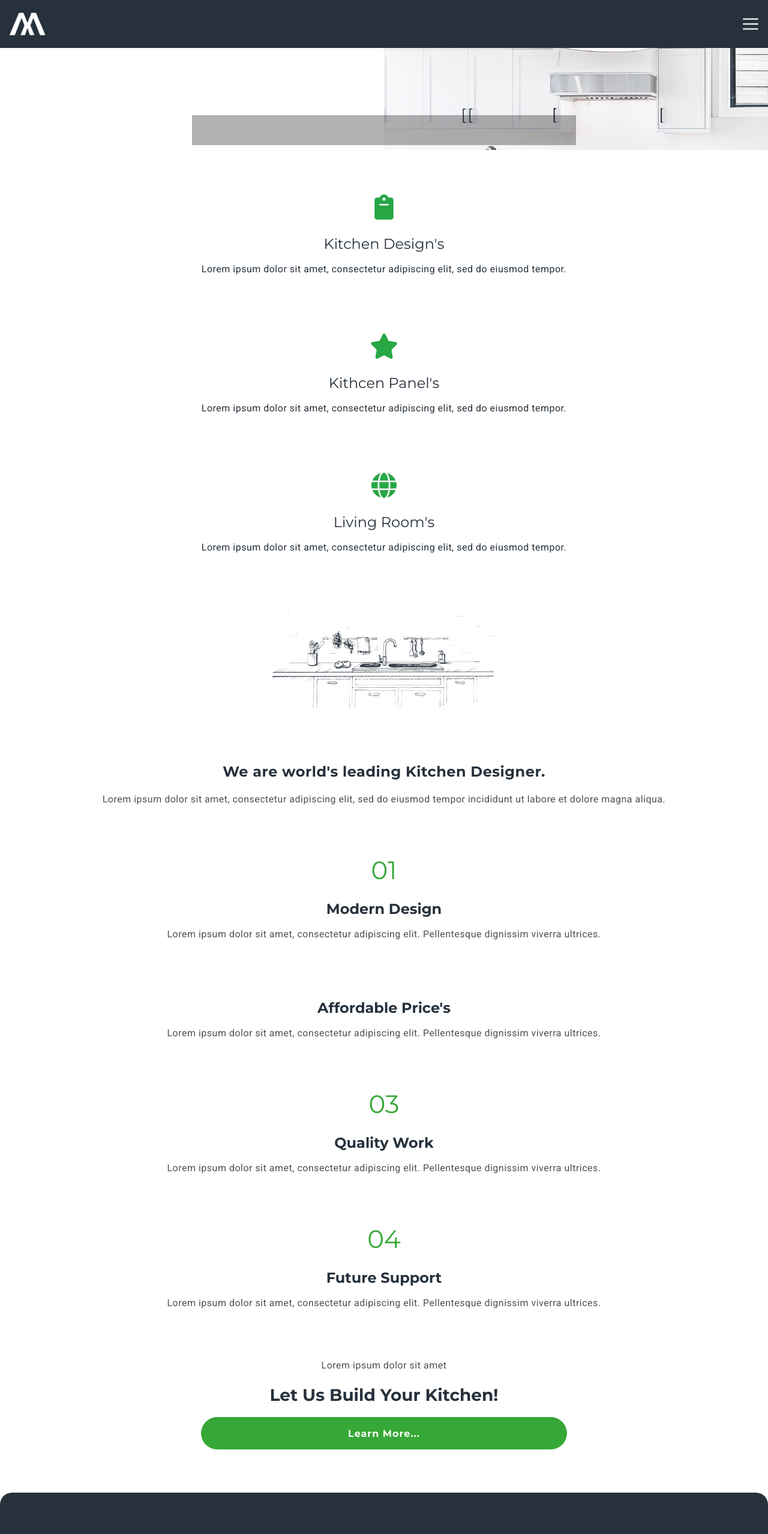
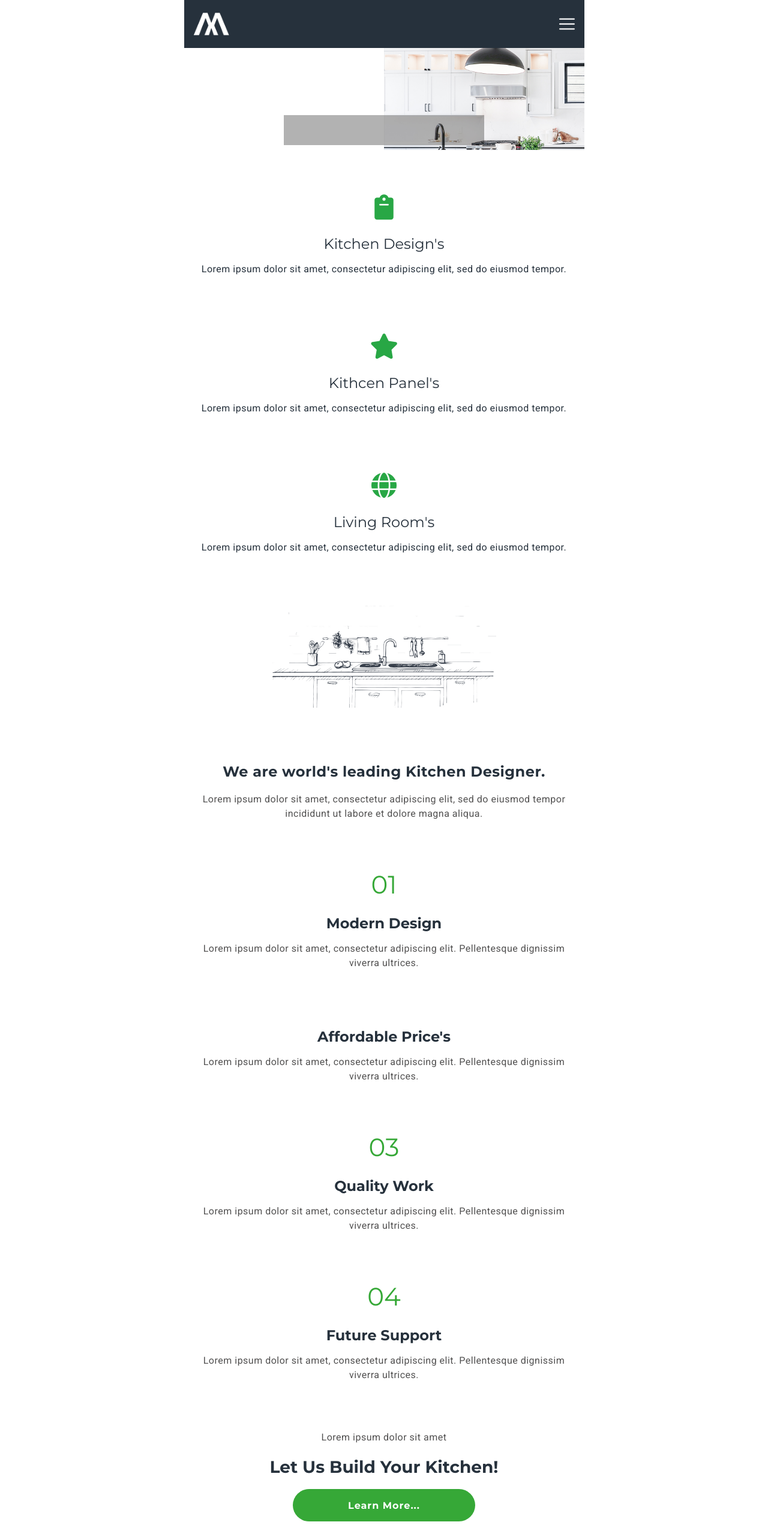
Before and after one commit to alam-gir/kitcheninterior, a plain HTML site: page index.html in a window 1280 px wide. Shown: the top 2558 px of the page at 60% size. Drawn offline with Linux system fonts and the light colour scheme.

Commit message:
Update style.css

```diff
--- a/style/style.css
+++ b/style/style.css
@@ -6,7 +6,9 @@
 body{
   font-family: 'Roboto', sans-serif;
   min-width: 300px;
+  max-width: 667px;
   text-align: center;
+  margin: auto;
 }
 
 h1{
@@ -54,6 +56,7 @@ header{
   width: auto;
   position: absolute;
   left: 0;
+  cursor: pointer;
 }
 .menuBar{
 
@@ -65,6 +68,7 @@ header{
 .menuBar img{
   height: 26px;
   width: auto;
+  cursor: pointer;
 
 }
 .navigationLoaderPanel{
@@ -211,6 +215,15 @@ span i{
   letter-spacing: 1px;
   border: none;
   border-radius: 30px;
+  transition: .3s;
+
+}
+
+.btn:hover{
+  background-color: #26313c;
+  color: #ffffff;
+  cursor: pointer;
+
 }
 
 .counter{
```
